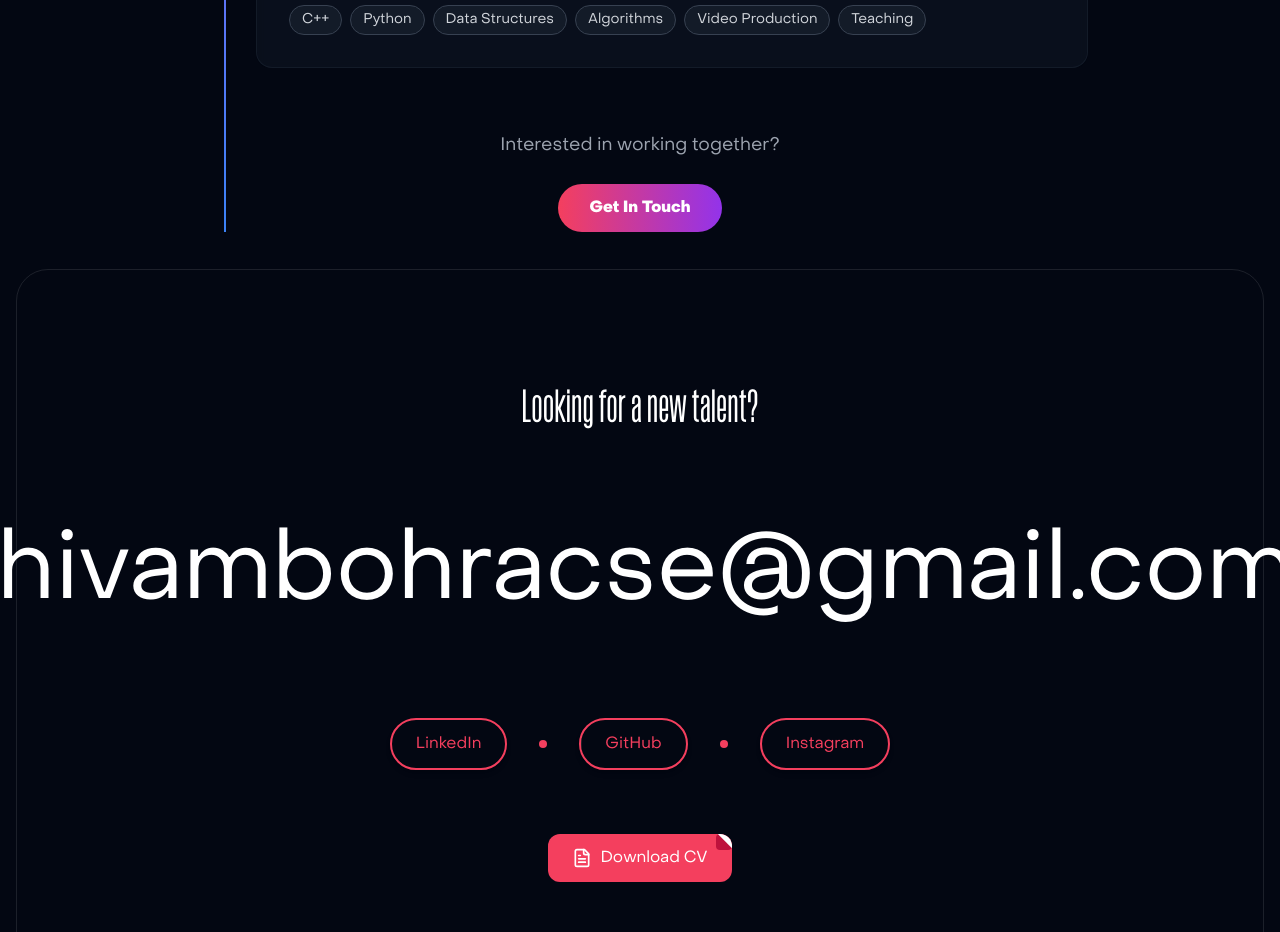
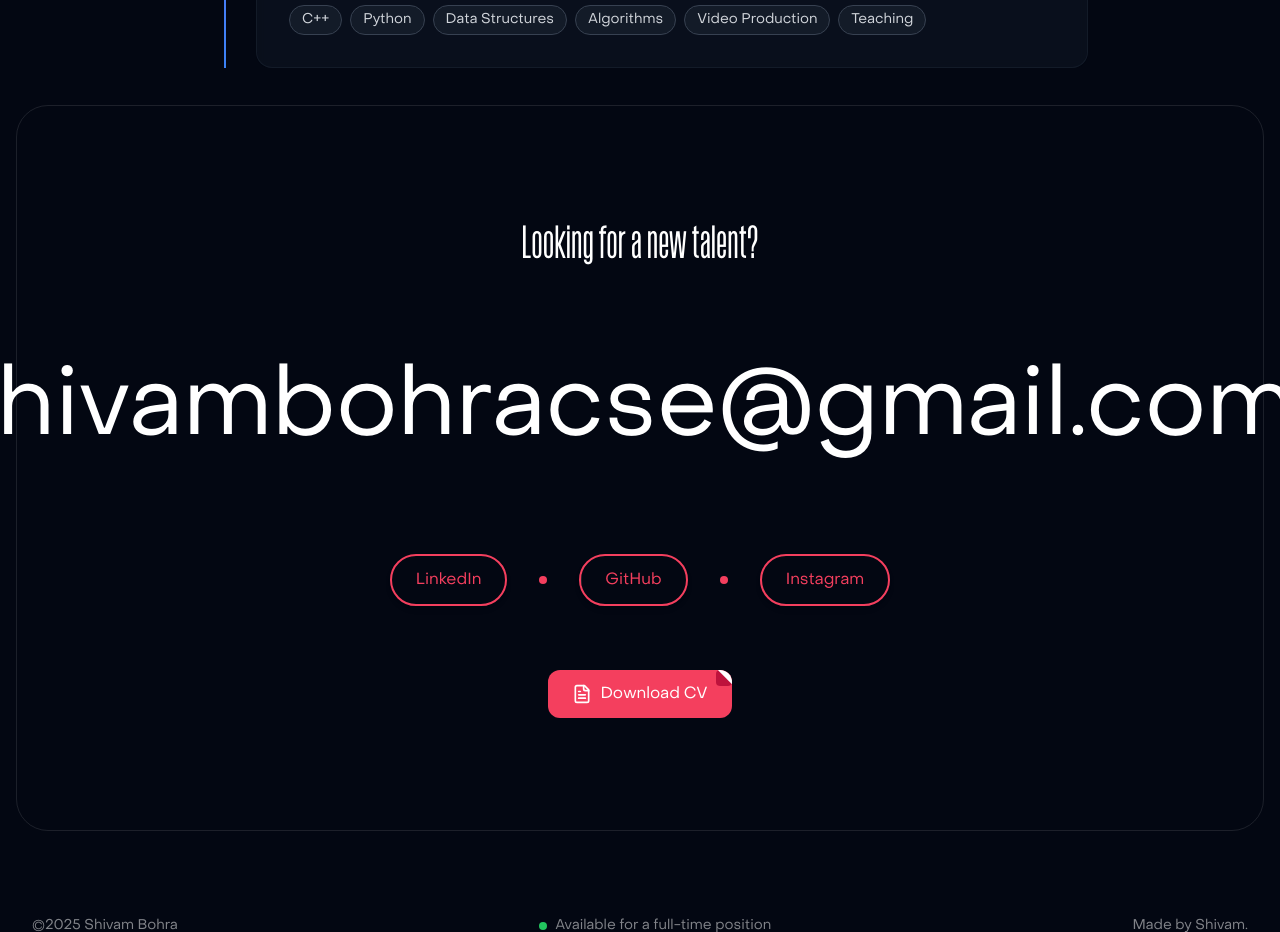
Before and after one commit to WhiteMagic3333/portfolio, a Next.js app: page / in a window 1280 px wide. Shown: the part 8460-9392 px from the top of the page. Built offline with nearby package versions, Linux system fonts and the light colour scheme.

Commit message:
removed get in touch button as already have contact in menu bar

```diff
--- a/components/ui/experience-section.tsx
+++ b/components/ui/experience-section.tsx
@@ -224,26 +224,6 @@ export function ExperienceSection() {
               </motion.div>
             ))}
           </div>
-
-          {/* Bottom CTA */}
-          <motion.div
-            initial={{ opacity: 0, y: 20 }}
-            animate={{ opacity: 1, y: 0 }}
-            transition={{ duration: 0.6, delay: 0.8 }}
-            className="text-center mt-16"
-          >
-            <p className="text-gray-400 text-lg mb-6">
-              Interested in working together?
-            </p>
-            <motion.a
-              href="#contact"
-              className="inline-flex items-center gap-2 px-8 py-3 bg-gradient-to-r from-rose-500 to-purple-600 text-white font-semibold rounded-full hover:from-rose-600 hover:to-purple-700 transition-all duration-300"
-              whileHover={{ scale: 1.05 }}
-              whileTap={{ scale: 0.95 }}
-            >
-              Get In Touch
-            </motion.a>
-          </motion.div>
         </div>
       </div>
     </div>
```
